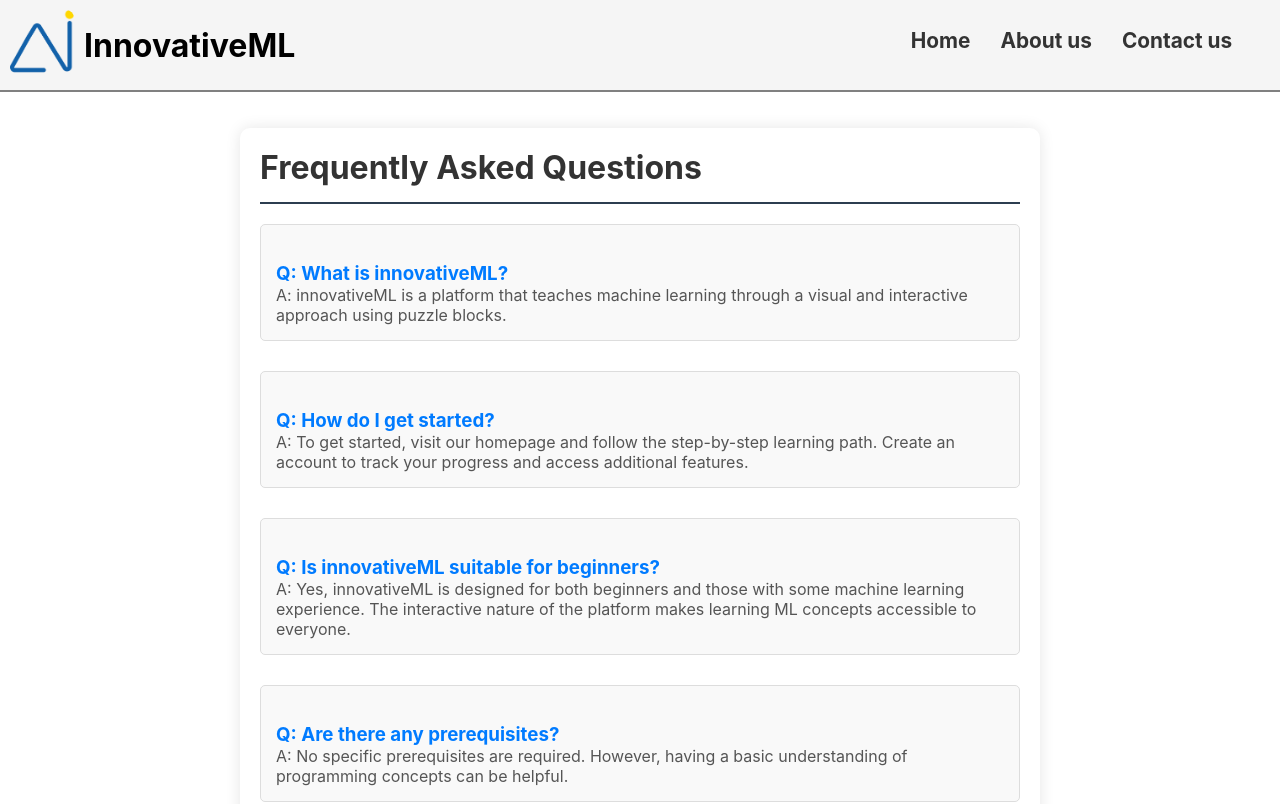
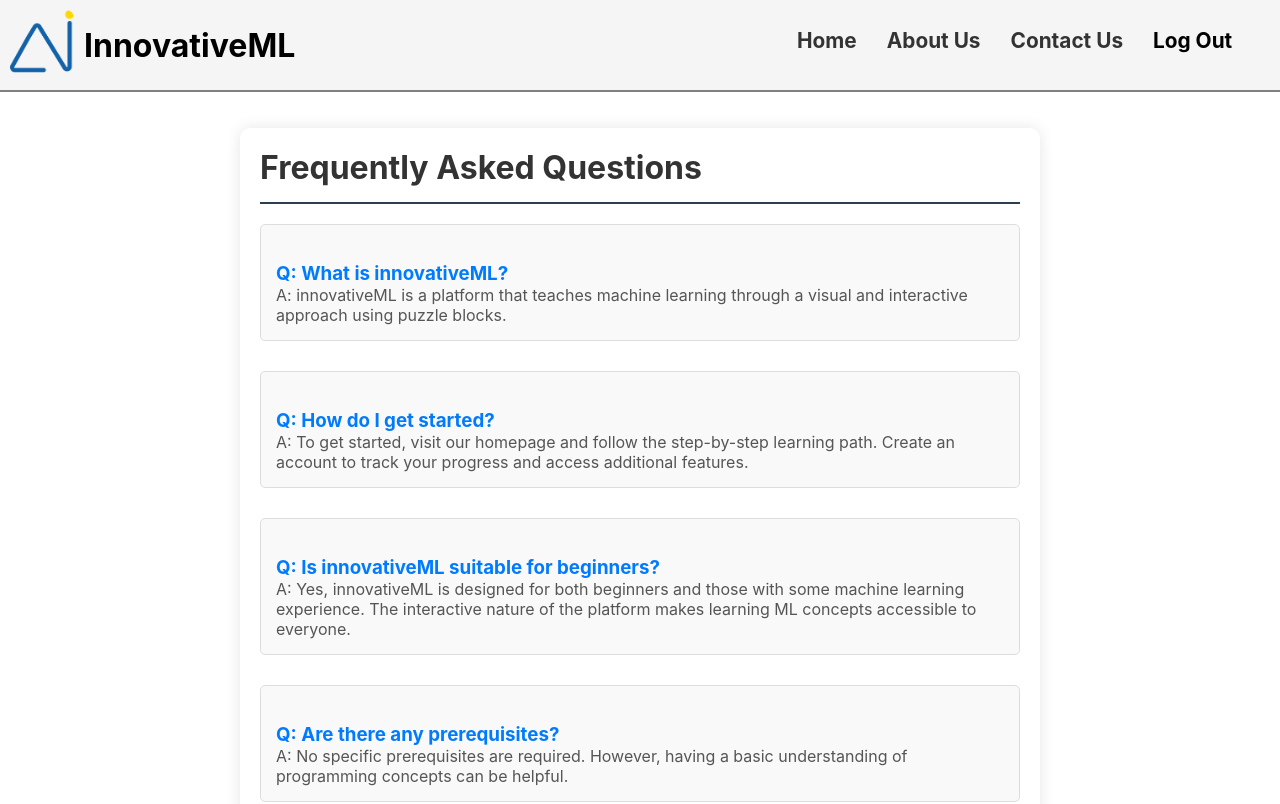
Before and after one commit to AhmadSerhall/innovativeML, a React (Create React App) app in the folder frontend/: page /faq in a window 1280 px wide. Shown: the top 804 px of the page. Built offline with nearby package versions, Linux system fonts and the light colour scheme; sample sign-in values are in the browser's storage.

Commit message:
added the name of the project and icon on the chrome tab name

```diff
--- a/frontend/src/components/NavBar/index.jsx
+++ b/frontend/src/components/NavBar/index.jsx
@@ -1,5 +1,5 @@
 import React, { useState, useEffect, useRef } from 'react';
-import { Link, useLocation } from 'react-router-dom';
+import { Link, useLocation,useNavigate } from 'react-router-dom';
 import '../../styles/global.css';
 import './style.css';
 import TitleLogo from '../TitleLogo';
@@ -10,6 +10,13 @@ const NavBar = () => {
   const navLinksRef = useRef(null); // to be able to click anywhere to close the burger
   const burgerIconRef = useRef(null);
   const location = useLocation();
+  const navigate=useNavigate()
+
+  const handleLogout = () => {
+    localStorage.removeItem('token');
+
+    navigate('/login');
+  };
 
   const toggleLinks = () => {
     setShowLinks(!showLinks);
@@ -53,8 +60,9 @@ const NavBar = () => {
       )}
       <ul ref={navLinksRef} className={`nav-links ${showLinks ? 'show' : ''}`}>
         <li className={location.pathname === '/landing' ? 'active' : ''}><Link to="/landing">Home</Link></li>
-        <li className={location.pathname === '/about' ? 'active' : ''}><Link to="/about">About us</Link></li>
-        <li className={location.pathname === '/contact' ? 'active' : ''}><Link to="/contact">Contact us</Link></li>
+        <li className={location.pathname === '/about' ? 'active' : ''}><Link to="/about">About Us</Link></li>
+        <li className={location.pathname === '/contact' ? 'active' : ''}><Link to="/contact">Contact Us</Link></li>
+        <li className='logout' onClick={handleLogout}>Log Out </li>
       </ul>
     </div>
   );
--- a/frontend/src/components/NavBar/style.css
+++ b/frontend/src/components/NavBar/style.css
@@ -37,6 +37,9 @@
     border-radius: 20%;
   }
   .nav-links li.active a {
+  color: #1261A9;
+}
+.logout:hover{
   color: #1261A9;
 }
 
--- a/frontend/src/index.jsx
+++ b/frontend/src/index.jsx
@@ -3,6 +3,15 @@ import ReactDOM from 'react-dom/client';
 import './index.css';
 import App from './App';
 import reportWebVitals from './reportWebVitals';
+import InnovativeML from '../src/assets/InnovativeMLLogo.png'
+
+document.title = "InnovativeML";
+const favicon = document.querySelector("link[rel*='icon']") || document.createElement('link');
+favicon.type = 'image/x-icon';
+favicon.rel = 'shortcut icon';
+favicon.href = InnovativeML;
+document.head.appendChild(favicon);
+
 const root = ReactDOM.createRoot(document.getElementById('root'));
 root.render(
   <React.StrictMode>
--- a/frontend/src/pages/Contact/index.jsx
+++ b/frontend/src/pages/Contact/index.jsx
@@ -34,10 +34,9 @@ const Contact = () => {
             </div>
           <div className='contact-detail'>
             <FaPhoneAlt className='contact-icon' />
-            <div>
               <h3>Phone</h3>
               <p>+1 (123) 456-7890</p>
-            </div>
+
           </div>
 
           </div>
--- a/frontend/src/pages/FAQ/style.css
+++ b/frontend/src/pages/FAQ/style.css
@@ -41,10 +41,10 @@
   background-color: #e9e9e9;
 }
 
-h3 {
+.faq-container h3 {
   color: #007bff;
 }
 
-p {
+.faq-container p {
   color: #555;
 }
--- a/frontend/src/pages/Landing/index.jsx
+++ b/frontend/src/pages/Landing/index.jsx
@@ -23,13 +23,13 @@ const Landing = () => {
           <ScrollAnimation animateIn='fadeIn' duration={1} animateOnce>
             <h1>The best way to learn</h1>
           </ScrollAnimation>
-          <ScrollAnimation animateIn='fadeIn' duration={2} animateOnce>
+          <ScrollAnimation animateIn='fadeIn' duration={1} animateOnce>
             <h1>Machine Learning</h1>
           </ScrollAnimation>
           <div className='button-container flex row'>
-            <ScrollAnimation animateIn='fadeIn' duration={1} animateOnce>
+            {/* <ScrollAnimation animateIn='fadeIn' duration={1} animateOnce>
               <Button text='Train Machine' textColor='white' onClick={() => console.log('sup')} />
-            </ScrollAnimation>
+            </ScrollAnimation> */}
             <Link to="/puzzle">
             <ScrollAnimation animateIn='fadeIn' duration={1} animateOnce>
               <Button text='Learn by Playing' textColor='black' bgColor='#FFD700' onClick={()=>console.log("button clicked")} />
```
